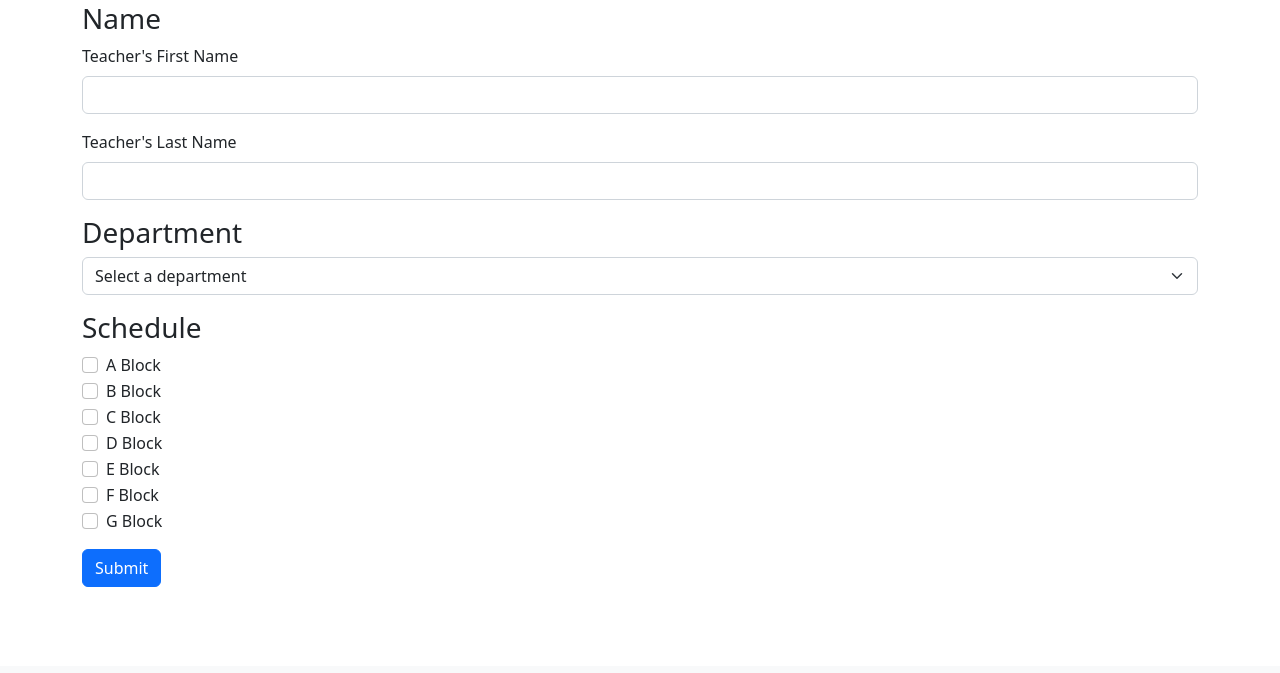
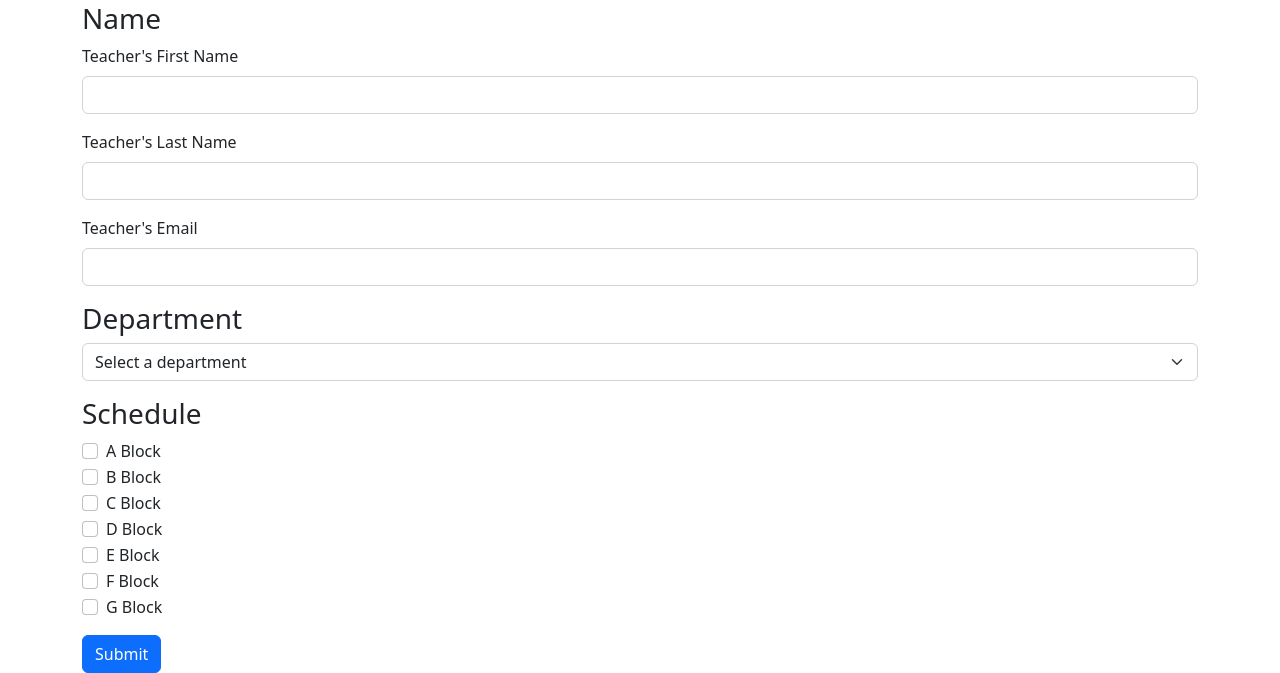
Before and after one commit to blackerby/school, a PHP site: page /admin/add-teacher.php in a window 1280 px wide. Shown: the part 134-807 px from the top of the page. Before the commit the page ends 721 px from the top, so only its background shows below. Run offline with PHP 8.4, Linux system fonts and the light colour scheme; the visitor is signed in with stand-in values (Sample User, id 1); data comes from the database, SQL or seed files in the repository.

Commit message:
Add email to teacher model

```diff
--- a/admin/add-teacher.php
+++ b/admin/add-teacher.php
@@ -12,6 +12,7 @@
   $firstname = sanitize($_POST['firstname']);
   $lastname = sanitize($_POST['lastname']);
   $department = sanitize($_POST['department']);
+  $email = isset($_POST['email']) ? sanitize_email($_POST['email']) : '';
   $schedule = array_map(function($block) {
     return sanitize($block);
   }, $_POST['schedule']);
@@ -19,7 +20,7 @@
   if (empty($firstname) || empty($lastname) || empty($department)) {
     // TODO: display message
   } else {
-    Data::add_teacher($firstname, $lastname, $department);
+    Data::add_teacher($firstname, $lastname, $department, $email);
   }
 
   if (!empty($schedule)) {
--- a/admin/edit-teacher.php
+++ b/admin/edit-teacher.php
@@ -39,11 +39,12 @@
   $lastname = sanitize($_POST['lastname']);
   $department = sanitize($_POST['department']);
   $teacher_id= sanitize($_POST['id']);
+  $email = isset($_POST['email']) ? sanitize_email($_POST['email']) : '';
 
   if (empty($firstname) || empty($lastname) || empty($department) || empty($teacher_id)) {
     // TODO: display message
   } else {
-    Data::update_teacher($teacher_id, $firstname, $lastname, $department);
+    Data::update_teacher($teacher_id, $firstname, $lastname, $department, $email);
   }
 
   $schedule = array_map(function($block) {
--- a/app/data/data.class.php
+++ b/app/data/data.class.php
@@ -22,12 +22,12 @@
     return self::$ds->search_teachers($search);
   }
 
-  static public function add_teacher($firstname, $lastname, $department) {
-    return self::$ds->add_teacher($firstname, $lastname, $department);
+  static public function add_teacher($firstname, $lastname, $department, $email) {
+    return self::$ds->add_teacher($firstname, $lastname, $department, $email);
   }
 
-  static public function update_teacher($teacher_id, $firstname, $lastname, $department) {
-    return self::$ds->update_teacher($teacher_id, $firstname, $lastname, $department);
+  static public function update_teacher($teacher_id, $firstname, $lastname, $department, $email) {
+    return self::$ds->update_teacher($teacher_id, $firstname, $lastname, $department, $email);
   }
 
   static public function delete_teacher($id) {
--- a/app/data/dataprovider.class.php
+++ b/app/data/dataprovider.class.php
@@ -43,21 +43,22 @@
     );
   }
 
-  public function add_teacher($firstname, $lastname, $department) {
+  public function add_teacher($firstname, $lastname, $department, $email) {
     $this->execute(
-      'INSERT INTO teachers (first_name, last_name, department_id) VALUES (:first_name, :last_name, :department_id);',
+      'INSERT INTO teachers (first_name, last_name, department_id, email) VALUES (:first_name, :last_name, :department_id, :email);',
       [
         ':first_name' => $firstname,
         ':last_name' => $lastname,
-        ':department_id' => $department
+        ':department_id' => $department,
+        ':email' => $email
       ]
     );
   }
 
-  public function update_teacher($teacher_id, $firstname, $lastname, $department) {
+  public function update_teacher($teacher_id, $firstname, $lastname, $department, $email) {
     $sql = <<<EOS
     UPDATE teachers
-    SET first_name = :first_name, last_name = :last_name, department_id = :department_id
+    SET first_name = :first_name, last_name = :last_name, department_id = :department_id, email = :email
     WHERE id = :teacher_id;
     EOS;
 
@@ -65,7 +66,8 @@
       ':first_name' => $firstname,
       ':last_name' => $lastname,
       ':department_id' => (int) $department,
-      ':teacher_id' => (int) $teacher_id
+      ':teacher_id' => (int) $teacher_id,
+      ':email' => $email
     ]);
   }
 
--- a/app/data/teacher.class.php
+++ b/app/data/teacher.class.php
@@ -6,9 +6,5 @@
   public $last_name;
   public $first_name;
   public $department_id;
-  // function __construct($firstname, $lastname, $department_id, $schedule) {
-  //   $this->first_name = $firstname;
-  //   $this->last_name = $lastname;
-  //   $this->department_id = $department_id;
-    // $this->schedule = $schedule;
+  public $email;
 }
--- a/app/helpers.php
+++ b/app/helpers.php
@@ -20,6 +20,15 @@
 
 function sanitize($value) {
   $temp = filter_var(trim($value), FILTER_SANITIZE_STRING);
+
+  if ($temp === false) {
+    return '';
+  }
+  return $temp;
+}
+
+function sanitize_email($value) {
+  $temp = filter_var(trim($value), FILTER_SANITIZE_EMAIL);
 
   if ($temp === false) {
     return '';
--- a/views/admin/add-teacher.view.php
+++ b/views/admin/add-teacher.view.php
@@ -8,6 +8,10 @@
     <div class="mb-3">
       <label for="teacherLastName" class="form-label">Teacher's Last Name</label>
       <input type="text" class="form-control" name="lastname" id="lastname">
+    </div>
+    <div class="mb-3">
+      <label for="teacherEmail" class="form-label">Teacher's Email</label>
+      <input type="email" class="form-control" name="email" id="email">
     </div>
     <h3>Department</h3>
     <div class="mb-3">
--- a/views/admin/edit-teacher.view.php
+++ b/views/admin/edit-teacher.view.php
@@ -9,6 +9,10 @@
     <div class="mb-3">
       <label for="teacherLastName" class="form-label">Teacher's Last Name</label>
       <input type="text" class="form-control" name="lastname" id="lastname" value="<?= $model->last_name; ?>">
+    </div>
+    <div class="mb-3">
+      <label for="teacherEmail" class="form-label">Teacher's Email</label>
+      <input type="email" class="form-control" name="email" id="email" value="<?= $model->email; ?>">
     </div>
     <h3>Department</h3>
     <div class="mb-3">
```
Also changed, not shown: README.md.
